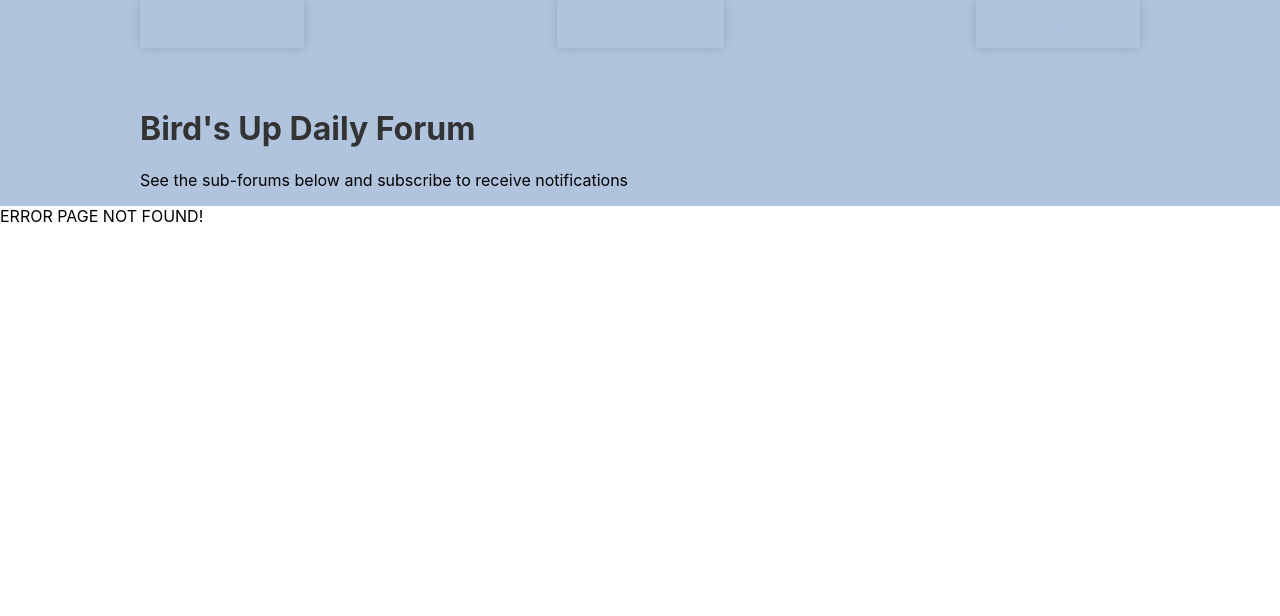
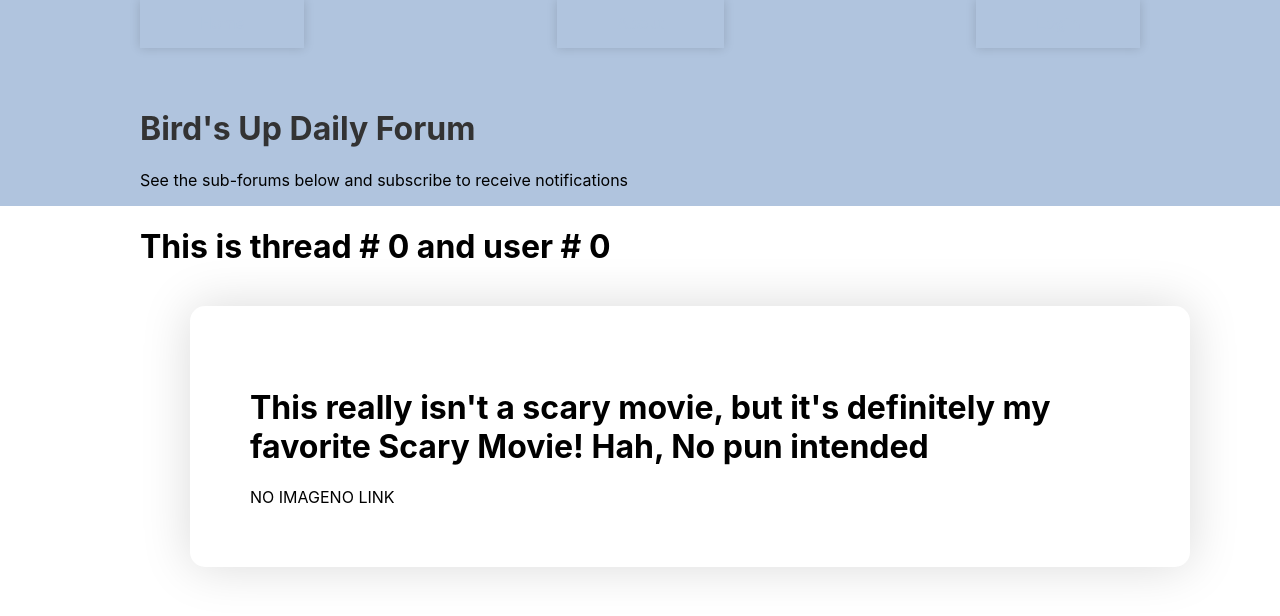
Before and after one commit to takingupspace/InternetForum, a React (Create React App) app in the folder client/: page /discussion/0/0 in a window 1280 px wide. Before the commit this address had no page. Shown: the top 616 px of the page. Built offline with nearby package versions, Linux system fonts and the light colour scheme.

Commit message:
now-able-to-navigate-to-specific-user-post

```diff
--- a/client/src/App.js
+++ b/client/src/App.js
@@ -7,6 +7,8 @@ import Home from './pages/Home';
 import ErrorPage from './pages/ErrorPage';
 import Profile from './pages/ProfilePage';
 import Discussion from './pages/Discussion';
+import UserThread from './components/Threads';
+import UserThreadPage from './pages/UserThreadPage';
 const theme = {
   colors: {
     header: '#778899',
@@ -30,6 +32,7 @@ function App() {
       <Route path="*" element={<ErrorPage />}/>
       <Route path="/profile/:username" element={<Profile />}/>
       <Route path="/discussion/:id" element={<Discussion/>}/>
+      <Route path="/discussion/:id/:userThreadId" element={<UserThreadPage />}/>
       </Routes>
       </ThemeProvider>
       </Router>
--- /dev/null
+++ b/client/src/components/Threads.js
@@ -0,0 +1,23 @@
+import React from "react";
+import ErrorPage from "../pages/ErrorPage";
+import { StyledContainer } from "./styles/Container.styled";
+import UserThreads from "./UserThreads";
+
+function Threads(props){
+    console.log(props)
+    if(!props.id){
+        return(
+            <ErrorPage/>
+        )
+    }else{
+        return(
+            <StyledContainer>
+                {props.id.map((item, index) => (
+                    <UserThreads key={index} item={item}/>
+                ))}
+            </StyledContainer>
+        )
+    }
+}
+
+export default Threads
--- a/client/src/components/UserPosts.js
+++ b/client/src/components/UserPosts.js
@@ -5,17 +5,17 @@ export default function UserPosts({
     {
         userThreadId,
         title,
-        subject,
-        image,
-        link
-    }
+        postAuthor,
+    },
 }){
     return(
         <StyledUserPosts>
         <div>
+            <a href={`/discussion/0/${userThreadId}`}>
             <h1>{title}</h1>
+            </a>
             <div>
-                <p>{subject}</p>
+                <p><em>Original Poster:</em> <strong>{postAuthor}</strong></p>
             </div>
         </div>
         </StyledUserPosts>
--- /dev/null
+++ b/client/src/components/UserThreads.js
@@ -0,0 +1,20 @@
+import { StyledUserThread } from "./styles/Thread.styled";
+
+export default function UserThreads({
+    item:
+    {
+        subject,
+        image,
+        link
+    }
+}){
+    return(
+        <StyledUserThread>
+            <div>
+                <h1>{subject}</h1>
+                {image}
+                {link}
+            </div>
+        </StyledUserThread>
+    )
+}
--- /dev/null
+++ b/client/src/components/styles/Thread.styled.js
@@ -0,0 +1,21 @@
+import styled from "styled-components";
+
+export const StyledUserThread = styled.div`
+    display: flex;
+    align-items: center;
+    background-color: #fff;
+    border-radius: 15px;
+    box-shadow: 0 0 50px rgba(0, 0, 0, 0.15);
+    margin: 40px 0;
+    padding: 60px;
+
+    flex-direction: ${({layout}) => layout || 'row'};
+
+    img{
+        width: 80%;
+    }
+
+    @media(max-width: ${({theme}) => theme.mobile}){
+        flex-direction: column;
+    }
+`
--- a/client/src/discussion.boards.js
+++ b/client/src/discussion.boards.js
@@ -10,18 +10,28 @@ const discussionBoard = [
             {
                 userThreadId: 0,
                 title: 'Scary Movie (The original)',
-                subject: "This really isn't a scary movie, but it's definitely my favorite Scary Movie! Hah, " +
-                "No pun intended",
-                image: 'NO IMAGE',
-                link: 'NO LINK'
+                postAuthor: 'Tupac Shakur',
+                post: [
+                    {
+                        subject: "This really isn't a scary movie, but it's definitely my favorite Scary Movie! Hah, " +
+                        "No pun intended",
+                        image: 'NO IMAGE',
+                        link: 'NO LINK',
+                    }
+                ]
             },
             {
-                userThreadId: 0,
+                userThreadId: 1,
                 title: 'Tremors',
-                subject: "Classic movie of course! How can you not like this one! A little cursing, but hey it's still " +
-                "all good family fun!",
-                image: 'NO IMAGE',
-                link: 'NO LINK'
+                postAuthor: 'Christopher Wallace',
+                post: [
+                    {
+                        image: 'NO IMAGE',
+                        link: 'NO LINK',
+                        subject: "Classic movie of course! How can you not like this one! A little cursing, but hey it's still " +
+                        "all good family fun!",
+                    }
+                ]
             }
         ]
     },
--- /dev/null
+++ b/client/src/pages/UserThreadPage.js
@@ -0,0 +1,22 @@
+import React from "react";
+import { useParams } from "react-router-dom";
+import Threads from "../components/Threads";
+import { StyledContainer } from "../components/styles/Container.styled";
+import discussionBoard from "../discussion.boards";
+
+function UserThreadPage(){
+    let{id, userThreadId} = useParams();
+    console.log('id = ' + JSON.stringify(id));
+    console.log('userThreadId = ' + userThreadId)
+    const userThread = discussionBoard[id].user[userThreadId].post
+    return(
+        <>
+            <StyledContainer>
+                <h1>This is thread # {id} and user # {userThreadId}</h1>
+                <Threads id={userThread}/>
+            </StyledContainer>
+        </>
+    )
+}
+
+export default UserThreadPage;
```
Also changed, not shown: client/src/components/styles/UserThreads.styled.js (added, +21 -0 lines).
